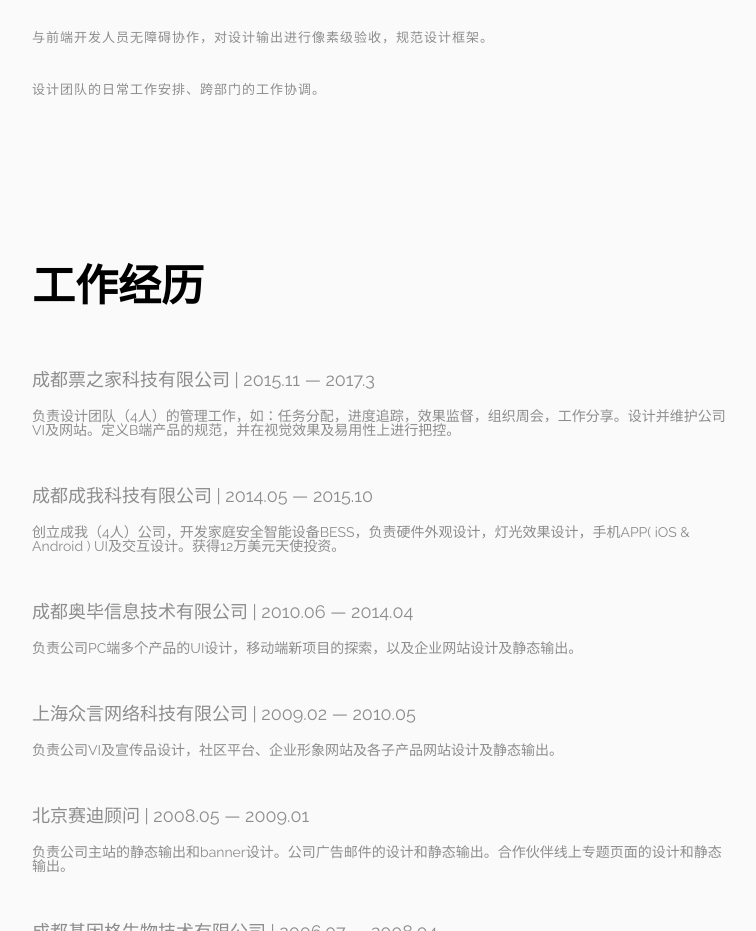
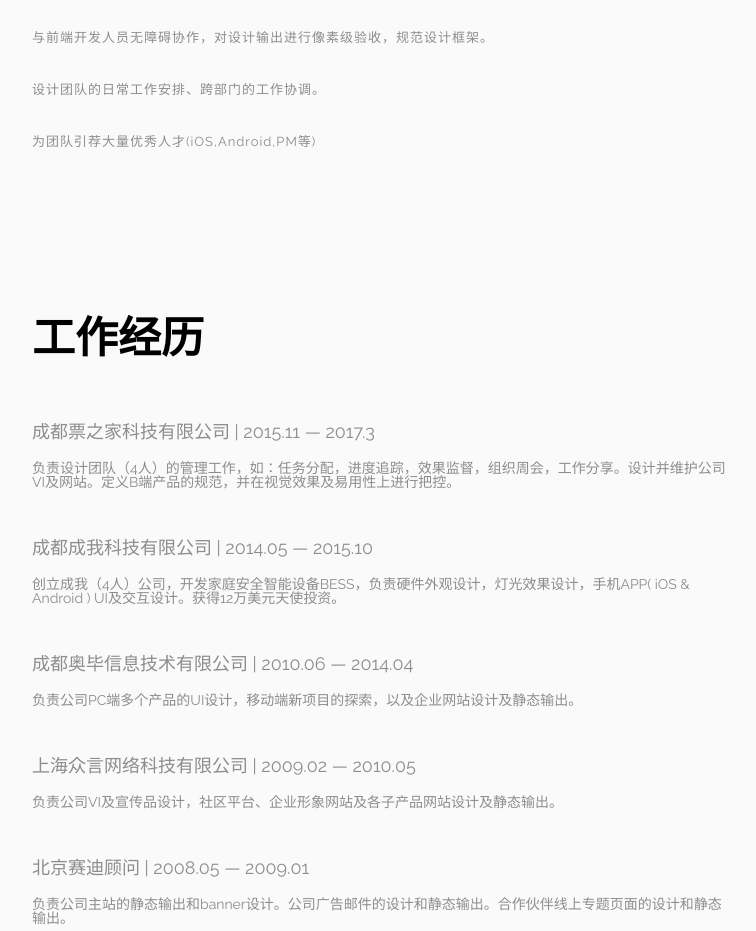
Before and after one commit to halfjonathan/portfolio, a plain HTML site: page about.html in a window 1280 px wide. Shown: the part 946-1877 px from the top of the page, without its empty margins (108-864 px from the left). Drawn offline with Linux system fonts and the light colour scheme.

Commit message:
update aboutme

```diff
--- a/about.html
+++ b/about.html
@@ -67,6 +67,7 @@
             <p>对企业现有的App、网站进行视觉、易用性优化，规范设计标准。</p>
             <p>与前端开发人员无障碍协作，对设计输出进行像素级验收，规范设计框架。</p>
             <p>设计团队的日常工作安排、跨部门的工作协调。</p>
+            <p> 为团队引荐大量优秀人才(iOS,Android,PM等)</p>
         </div>
         <div class="text-intro" id="site-type">
             <h1>工作经历</h1>
```
